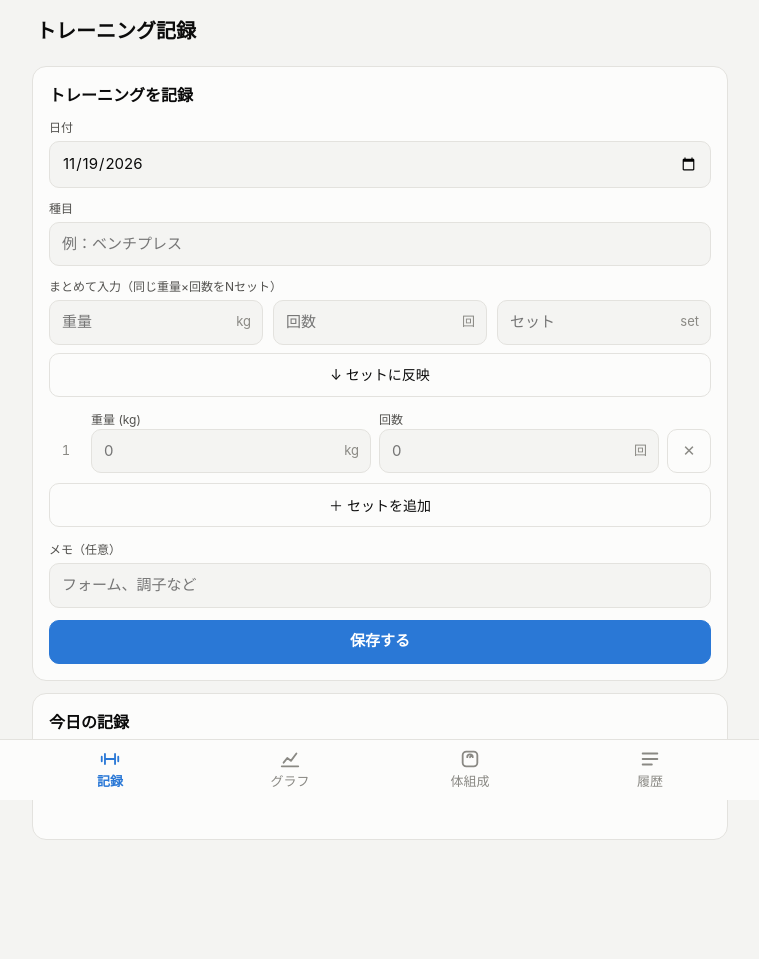
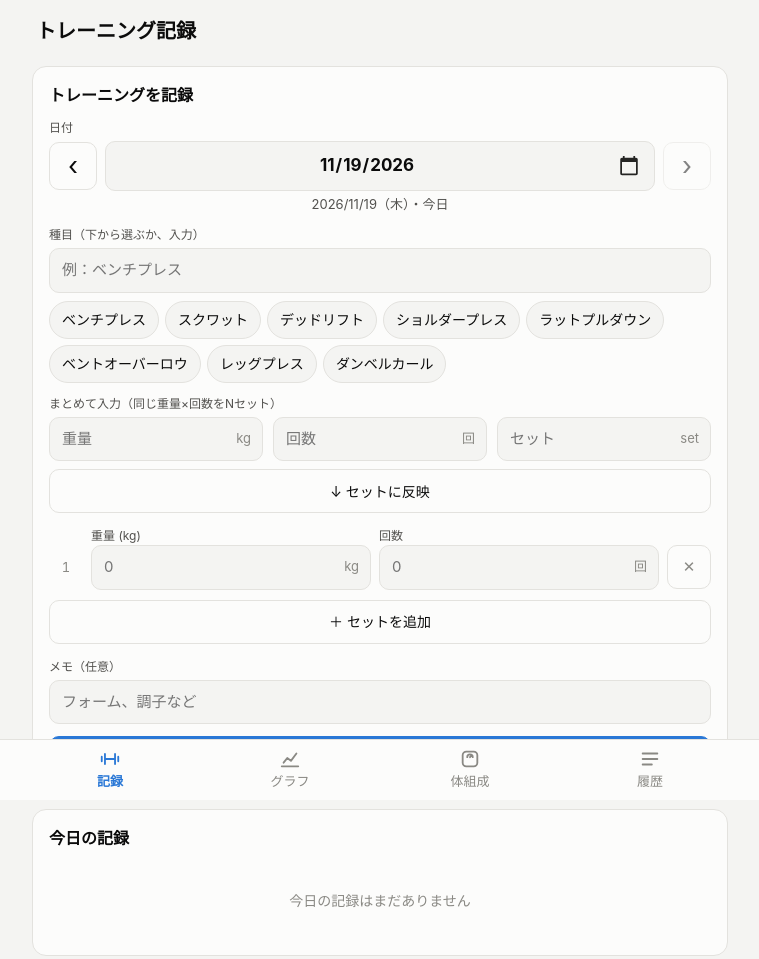
Before and after one commit to maron0407/gymlog, a plain HTML site: page index.html in a window 1280 px wide. Shown: the whole page, without its empty margins (260-1019 px from the left). Before the commit the page ends 936 px from the top, so only its background shows below. Drawn offline with Linux system fonts and the light colour scheme.

Commit message:
Add files via upload

```diff
--- a/index.html
+++ b/index.html
@@ -103,6 +103,15 @@ nav.tabs button[aria-selected="true"]{color:var(--accent);font-weight:700}
 button.icon.edit:hover{color:var(--accent)}
 button.icon svg{width:18px;height:18px}
 #body-stats{grid-template-columns:repeat(2,1fr)}
+.date-nav{display:grid;grid-template-columns:48px 1fr 48px;gap:8px;align-items:center}
+.date-nav button{padding:0;font-size:26px;line-height:1;min-height:48px}
+.date-nav input[type=date]{font-size:17px;font-weight:700;text-align:center;min-height:48px;cursor:pointer;-webkit-appearance:none;appearance:none}
+.date-nav input[type=date]::-webkit-date-and-time-value{text-align:center}
+.date-nav input[type=date]::-webkit-calendar-picker-indicator{width:22px;height:22px;opacity:.85;cursor:pointer}
+.date-sub{font-size:13px;color:var(--text2);text-align:center;margin-top:4px;min-height:1.5em}
+.chips{display:flex;flex-wrap:wrap;gap:6px;margin-top:8px}
+.chips button{min-height:38px;padding:0 12px;border-radius:19px;font-size:14px;background:var(--bg)}
+.chips button[aria-pressed="true"]{background:var(--accent);border-color:var(--accent);color:var(--accent-ink);font-weight:700}
 .stat .sub{font-size:11px;color:var(--text2)}
 textarea{min-height:64px;resize:vertical}
 .advice ul{margin:0 0 6px;padding-left:20px}
@@ -142,13 +151,13 @@ button.danger{background:var(--danger);border-color:var(--danger);color:#fff;fon
   <section class="view active" id="view-log">
     <div class="card">
       <h2 id="log-title">トレーニングを記録</h2>
-      <div class="row">
-        <div class="field"><label for="w-date">日付</label><input type="date" id="w-date"></div>
-      </div>
+      <div class="field"><label for="w-date">日付</label>
+        <div class="date-nav"><button type="button" class="dn-prev" aria-label="前の日">‹</button><input type="date" id="w-date"><button type="button" class="dn-next" aria-label="次の日">›</button></div>
+        <div class="date-sub"></div></div>
       <div class="field">
-        <label for="w-ex">種目</label>
-        <input id="w-ex" list="ex-list" placeholder="例：ベンチプレス" autocomplete="off">
-        <datalist id="ex-list"></datalist>
+        <label for="w-ex">種目（下から選ぶか、入力）</label>
+        <input id="w-ex" placeholder="例：ベンチプレス" autocomplete="off">
+        <div class="chips" id="ex-chips"></div>
         <div class="hint" id="last-hint"></div>
       </div>
 
@@ -225,7 +234,9 @@ button.danger{background:var(--danger);border-color:var(--danger);color:#fff;fon
   <section class="view" id="view-body">
     <div class="card">
       <h2>体重・体脂肪率を記録</h2>
-      <div class="field"><label for="b-date">日付</label><input type="date" id="b-date"></div>
+      <div class="field"><label for="b-date">日付</label>
+        <div class="date-nav"><button type="button" class="dn-prev" aria-label="前の日">‹</button><input type="date" id="b-date"><button type="button" class="dn-next" aria-label="次の日">›</button></div>
+        <div class="date-sub"></div></div>
       <div class="row">
         <div class="field"><label for="b-w">体重</label><div class="unit-wrap"><input type="number" inputmode="decimal" step="0.1" min="0" id="b-w" placeholder="例：68.5"><span>kg</span></div></div>
         <div class="field"><label for="b-f">体脂肪率</label><div class="unit-wrap"><input type="number" inputmode="decimal" step="0.1" min="0" max="80" id="b-f" placeholder="例：18.2"><span>%</span></div></div>
@@ -312,7 +323,8 @@ const bmi = w => (w>0 && profile.height>0) ? w/Math.pow(profile.height/100,2) :
 const bmiLabel = b => b<18.5?"低体重": b<25?"普通体重": b<30?"肥満（1度）": b<35?"肥満（2度）": b<40?"肥満（3度）":"肥満（4度）";
 
 // ---------- utils ----------
-const todayStr = () => { const d=new Date(); return d.getFullYear()+"-"+String(d.getMonth()+1).padStart(2,"0")+"-"+String(d.getDate()).padStart(2,"0"); };
+const ymd = d => d.getFullYear()+"-"+String(d.getMonth()+1).padStart(2,"0")+"-"+String(d.getDate()).padStart(2,"0");
+const todayStr = () => ymd(new Date());
 const uid = () => Date.now().toString(36)+Math.random().toString(36).slice(2,8);
 const fmt = (n,d=1) => (Math.round(n*Math.pow(10,d))/Math.pow(10,d)).toLocaleString("ja-JP",{maximumFractionDigits:d});
 const e1rm = (w,r) => r<=1 ? w : w*(1+r/30); // Epley
@@ -376,7 +388,30 @@ $("#q-apply").onclick=()=>{
   if(w===""||r===""||!(n>0)){ toast("重量・回数・セット数を入力してください"); return; }
   $("#sets").innerHTML=""; for(let i=0;i<Math.min(n,30);i++) setRow(w,r);
 };
-$("#w-ex").addEventListener("input", showLastHint);
+$("#w-ex").addEventListener("input", ()=>{ showLastHint(); renderChips(); });
+
+// ---------- 日付（‹ › で1日ずつ動かせる・どこを押してもカレンダーが開く） ----------
+function setupDate(id){
+  const inp=$("#"+id), wrap=inp.parentElement, sub=wrap.nextElementSibling, next=wrap.querySelector(".dn-next");
+  const upd=()=>{ const v=inp.value; next.disabled = !v || v>=todayStr();
+    if(!v){ sub.textContent=""; return; }
+    const diff=Math.round(dayNum(todayStr())-dayNum(v));
+    sub.textContent=jpDate(v)+(diff===0?"・今日":diff===1?"・昨日":diff>1?`・${diff}日前`:"・未来の日付"); };
+  const shift=n=>{ const [y,m,d]=(inp.value||todayStr()).split("-").map(Number); inp.value=ymd(new Date(y,m-1,d+n)); upd(); };
+  wrap.querySelector(".dn-prev").onclick=()=>shift(-1);
+  next.onclick=()=>shift(1);
+  inp.addEventListener("change",upd); inp.addEventListener("input",upd);
+  inp.addEventListener("click",()=>{ try{ if(inp.showPicker) inp.showPicker(); }catch(e){} });
+  inp._upd=upd; upd();
+}
+function setDate(id,v){ const inp=$("#"+id); inp.value=v; if(inp._upd) inp._upd(); }
+
+// ---------- 種目ボタン ----------
+function renderChips(){
+  const {all}=exerciseNames(), cur=$("#w-ex").value.trim();
+  $("#ex-chips").innerHTML=all.slice(0,16).map(n=>`<button type="button" data-ex="${esc(n)}" aria-pressed="${n===cur}">${esc(n)}</button>`).join("");
+}
+$("#ex-chips").onclick=e=>{ const b=e.target.closest("[data-ex]"); if(!b) return; $("#w-ex").value=b.dataset.ex; renderChips(); showLastHint(); };
 function showLastHint(){
   const name=$("#w-ex").value.trim(); const h=$("#last-hint");
   const prev=Object.entries(state.entries).filter(([id,e])=>e.kind==="workout"&&id!==editingId&&e.exercise===name).map(([,e])=>e)
@@ -413,7 +448,7 @@ let editingId=null;
 function startEdit(id){
   const w=state.entries[id]; if(!w || w.kind!=="workout") return;
   editingId=id;
-  $("#w-date").value=w.date; $("#w-ex").value=w.exercise; $("#w-memo").value=w.memo||"";
+  setDate("w-date", w.date); $("#w-ex").value=w.exercise; $("#w-memo").value=w.memo||"";
   $("#sets").innerHTML=""; w.sets.forEach(s=>setRow(String(s.w),String(s.r)));
   if(!w.sets.length) setRow();
   $("#log-title").textContent="記録を修正";
@@ -427,7 +462,7 @@ function endEdit(){
   $("#log-title").textContent="トレーニングを記録";
   $("#save-workout").textContent="保存する";
   $("#cancel-edit").style.display="none";
-  $("#w-date").value=todayStr(); $("#w-ex").value=""; $("#w-memo").value="";
+  setDate("w-date", todayStr()); $("#w-ex").value=""; $("#w-memo").value="";
   resetSets(); renderAll();
 }
 $("#cancel-edit").onclick=()=>{ endEdit(); toast("修正をやめました"); };
@@ -469,7 +504,7 @@ $("#h-ex").onchange=renderHistory;
 // ---------- rendering ----------
 function renderAll(){
   const {used,all}=exerciseNames();
-  $("#ex-list").innerHTML=all.map(n=>`<option value="${esc(n)}">`).join("");
+  renderChips();
   const fillSel=(sel,list,withAll)=>{ const cur=sel.value; sel.innerHTML=(withAll?`<option value="">すべて</option>`:"")+list.map(n=>`<option>${esc(n)}</option>`).join("");
     if([...sel.options].some(o=>o.value===cur)) sel.value=cur; };
   fillSel($("#c-ex"), used.length?used:["（記録なし）"], false);
@@ -792,6 +827,7 @@ $("#import-file").onchange=async ev=>{
 
 // ---------- init ----------
 $("#w-date").value=todayStr(); $("#b-date").value=todayStr(); $("#b-h").value=profile.height||"";
+setupDate("w-date"); setupDate("b-date");
 resetSets(); refreshKeyUI();
 initStorage();
 if("serviceWorker" in navigator && location.protocol!=="file:"){
--- a/sw.js
+++ b/sw.js
@@ -1,6 +1,6 @@
 // 筋トレ記録 Service Worker — オフライン対応
 // アプリを更新したら VERSION の数字を上げてください
-const VERSION = "v4";
+const VERSION = "v5";
 const CACHE = "gymlog-" + VERSION;
 const FILES = ["./", "./index.html", "./manifest.webmanifest",
   "./icons/icon-192.png", "./icons/icon-512.png", "./icons/apple-touch-icon.png"];
```
